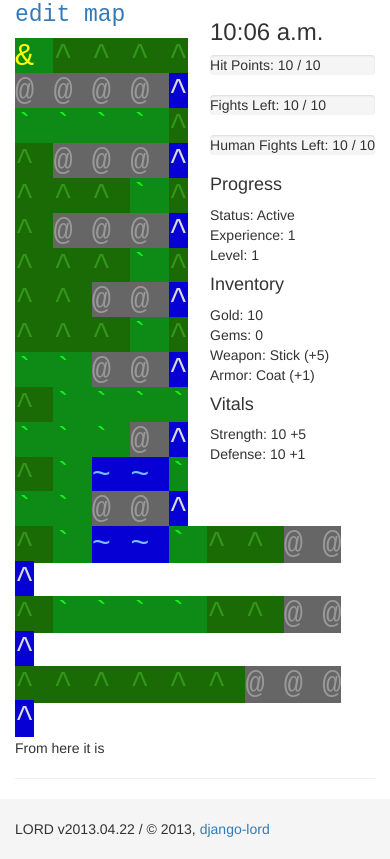
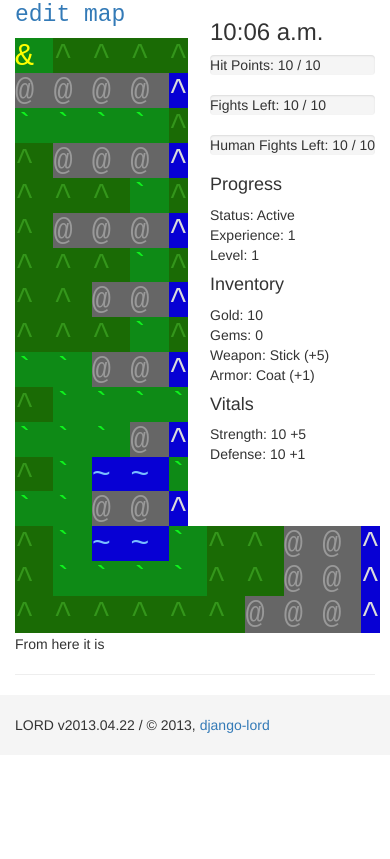
Before and after one commit to Cloudxtreme/lord, a Django app: page /world/worldmap/1/main.html in a window 390 px wide; the page is wider, and only the part inside the window is pictured. Shown: the part 181-1040 px from the top of that part. After the commit the page ends 914 px from the top of that part, so only its background shows below. Run offline with Django 3.2, Linux system fonts and the light colour scheme; the visitor is signed in with stand-in values (Sample User, id 1); data comes from the database, SQL or seed files in the repository; data that the repository does not hold is empty; some libraries are stand-ins or nearby versions.

Commit message:
updated css to set fixed width for map container.  fixes #8

```diff
--- a/world/static/css/style.css
+++ b/world/static/css/style.css
@@ -30,6 +30,12 @@
     padding-left: 20px;
     padding-right: 20px;
   }
+}
+
+@media all and (max-width: 480px)  {
+    .mapwidth {
+        width: 480px !important;
+    }
 }
 
 
--- a/world/templates/world_map/main.html
+++ b/world/templates/world_map/main.html
@@ -9,7 +9,7 @@
 
 {% block page_title %}{{ world_map.name }}{% endblock %}
 {% block content %}
-	<div class="map">
+	<div class="map mapwidth">
 		{% if request.user.is_superuser %}<p><a href="{% url 'world_map_edit' world_map_id=world_map.pk %}">edit map</a></p>{% endif %}
 		{% spaceless %}
 		{% for y in world_map.full_map_layout %}
```
